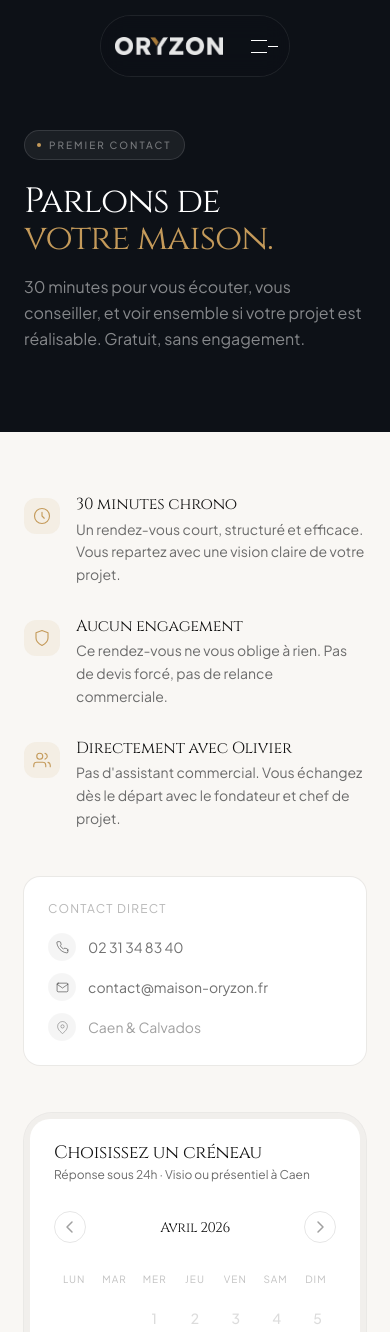
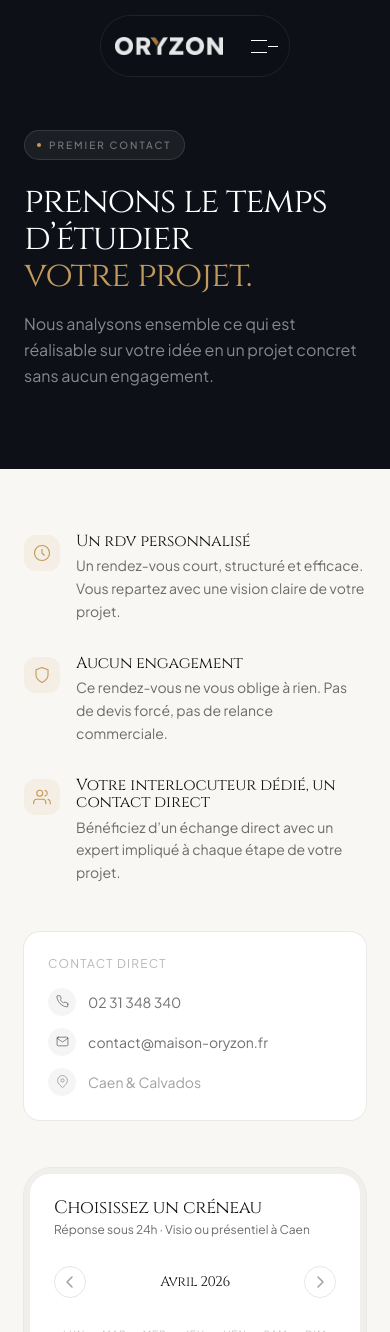
Before and after one commit to TheCraftMachine/oryzon, a Next.js app: page /contact in a window 390 px wide. Shown: the top 1332 px of the page. Built offline with nearby package versions, Linux system fonts and the light colour scheme.

Commit message:
feat: update contact page content for clarity and engagement, including new phone number format

```diff
--- a/src/app/contact/page.tsx
+++ b/src/app/contact/page.tsx
@@ -230,11 +230,11 @@ export default function ContactPage() {
               className="font-display text-white mb-4"
               style={{ fontSize: "clamp(2.2rem, 4.5vw, 4.5rem)", lineHeight: 1.05, letterSpacing: "-0.03em" }}
             >
-              Parlons de<br />
-              <em className="not-italic" style={{ color: "#C49A5A" }}>votre maison.</em>
+              prenons le temps d’étudier<br />
+              <em className="not-italic" style={{ color: "#C49A5A" }}>votre projet.</em>
             </h1>
             <p className="text-white/50 text-base max-w-md leading-relaxed">
-              30 minutes pour vous écouter, vous conseiller, et voir ensemble si votre projet est réalisable. Gratuit, sans engagement.
+              Nous analysons ensemble ce qui est réalisable sur votre idée en un projet concret sans aucun engagement.
             </p>
           </div>
         </div>
@@ -256,7 +256,7 @@ export default function ContactPage() {
                         <path d="M12 7v5l3 3" stroke="#C49A5A" strokeWidth="1.5" strokeLinecap="round" />
                       </svg>
                     ),
-                    title: "30 minutes chrono",
+                    title: "Un rdv personnalisé",
                     body: "Un rendez-vous court, structuré et efficace. Vous repartez avec une vision claire de votre projet.",
                   },
                   {
@@ -276,8 +276,8 @@ export default function ContactPage() {
                         <path d="M23 21v-2a4 4 0 0 0-3-3.87M16 3.13a4 4 0 0 1 0 7.75" stroke="#C49A5A" strokeWidth="1.5" strokeLinecap="round" />
                       </svg>
                     ),
-                    title: "Directement avec Olivier",
-                    body: "Pas d'assistant commercial. Vous échangez dès le départ avec le fondateur et chef de projet.",
+                    title: "Votre interlocuteur dédié, un contact direct",
+                    body: "Bénéficiez d’un échange direct avec un expert impliqué à chaque étape de votre projet.",
                   },
                 ].map(item => (
                   <div key={item.title} className="flex gap-4">
@@ -301,7 +301,7 @@ export default function ContactPage() {
                 </p>
                 <div className="space-y-3">
                   <a
-                    href="tel:+33XXXXXXXXX"
+                    href="tel:+33231348340"
                     className="flex items-center gap-3 text-sm text-[#111111]/60 hover:text-[#C49A5A] transition-colors group"
                   >
                     <span className="w-7 h-7 rounded-full bg-black/4 flex items-center justify-center group-hover:bg-[#C49A5A]/10 transition-colors">
@@ -309,7 +309,7 @@ export default function ContactPage() {
                         <path d="M22 16.92v3a2 2 0 0 1-2.18 2 19.79 19.79 0 0 1-8.63-3.07A19.5 19.5 0 0 1 4.69 12 19.79 19.79 0 0 1 1.61 3.41 2 2 0 0 1 3.6 1.22h3a2 2 0 0 1 2 1.72c.127.96.361 1.903.7 2.81a2 2 0 0 1-.45 2.11L7.91 8.84a16 16 0 0 0 6 6l.95-.95a2 2 0 0 1 2.11-.45c.907.339 1.85.573 2.81.7A2 2 0 0 1 21.73 16.92z" stroke="currentColor" strokeWidth="1.5" strokeLinecap="round" />
                       </svg>
                     </span>
-                    02 31 34 83 40
+                    02 31 348 340
                   </a>
                   <a
                     href="mailto:contact@maison-oryzon.fr"
```
